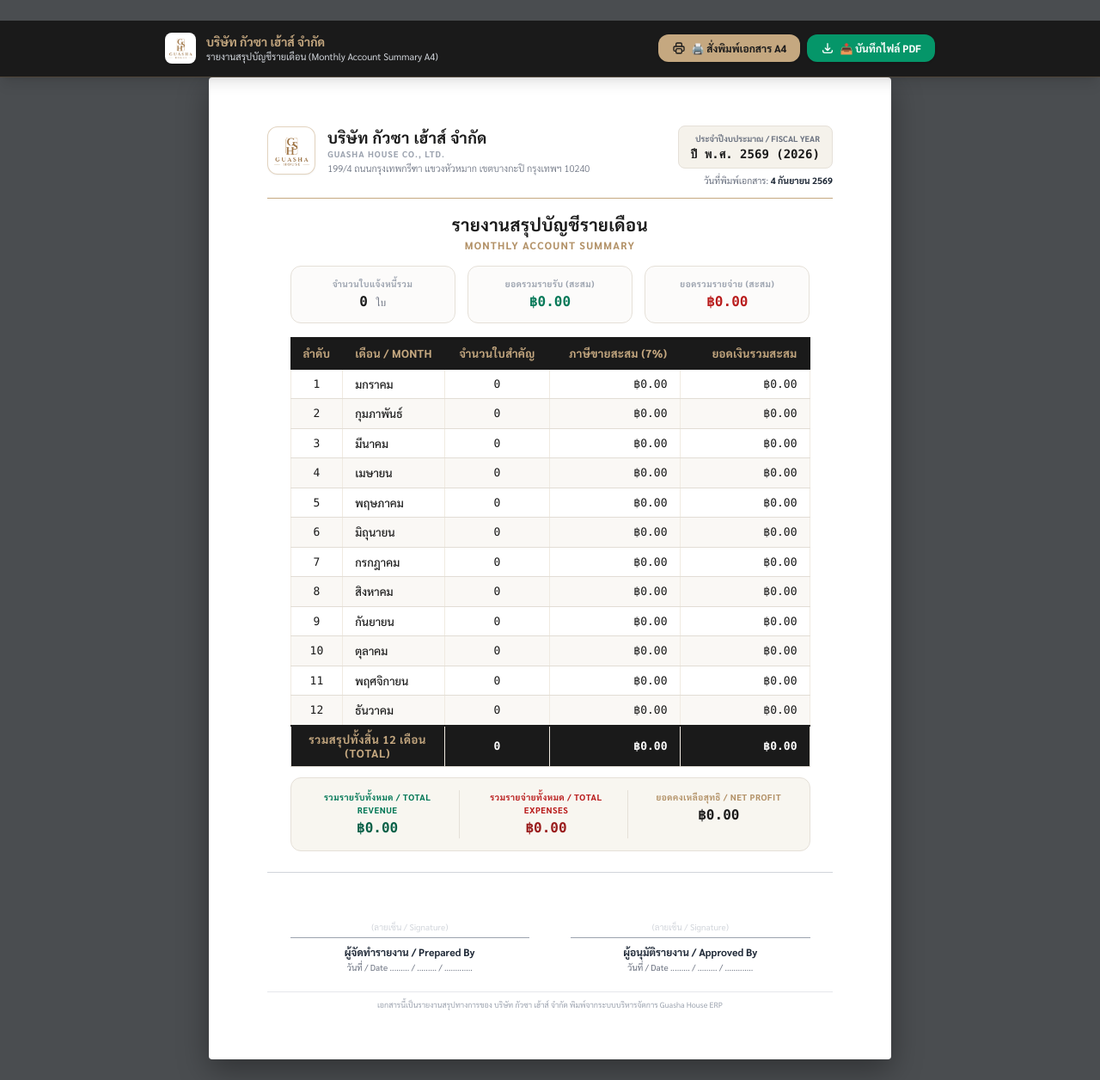
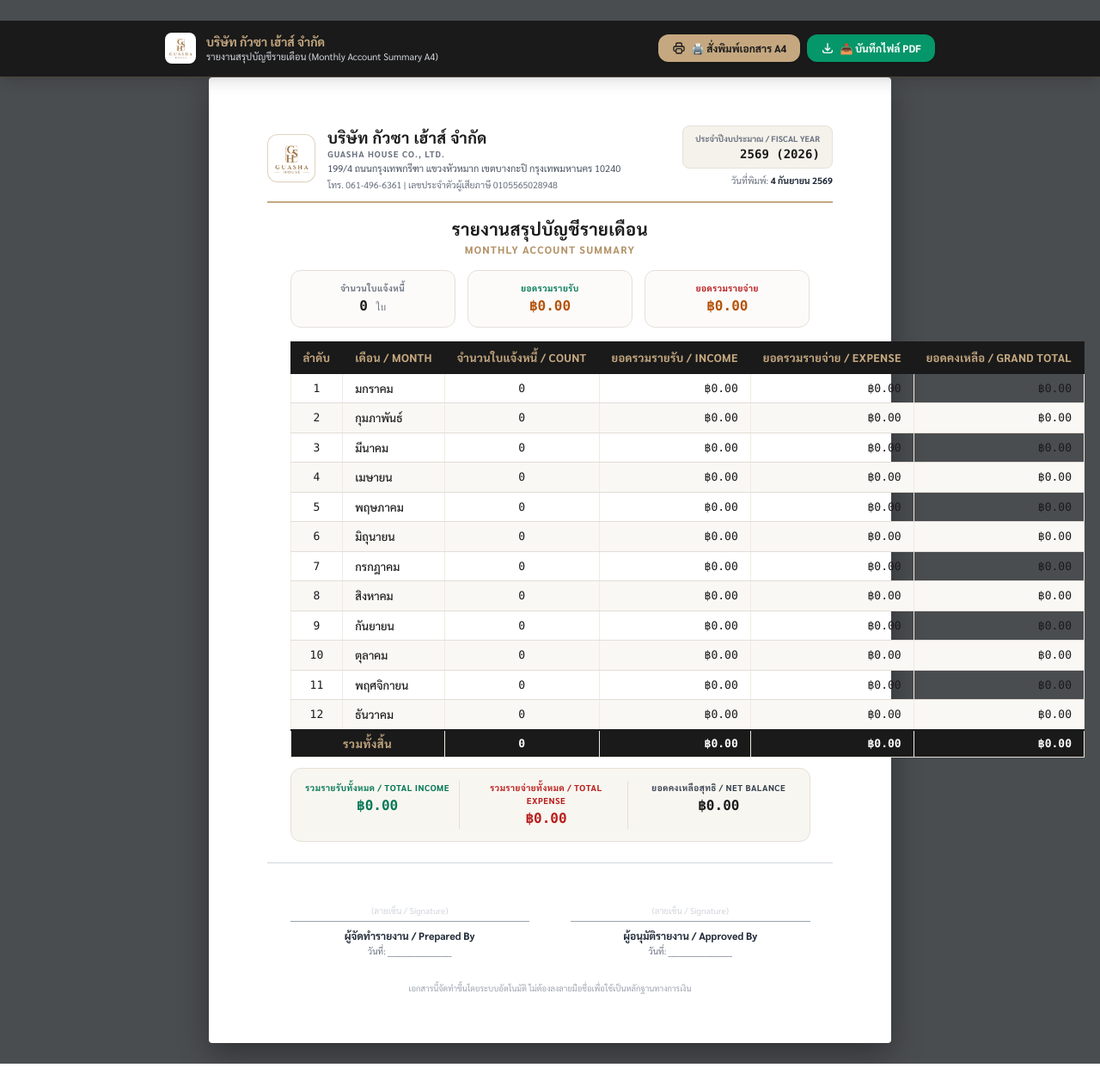
Before and after one commit to Amaraporn48/guasha-house, a FastAPI app: page /print/monthly-account in a window 1280 px wide. Shown: the whole page at 86% size. Run offline with FastAPI, Linux system fonts and the light colour scheme; data that the repository does not hold is empty; some libraries are stand-ins or nearby versions.

Commit message:
Update print summary report to match 6-column layout blueprint with monthly expense breakdown

```diff
--- a/main.py
+++ b/main.py
@@ -1652,7 +1652,7 @@ def print_monthly_account_summary(
         ).all()
 
         months_th = ["มกราคม", "กุมภาพันธ์", "มีนาคม", "เมษายน", "พฤษภาคม", "มิถุนายน", "กรกฎาคม", "สิงหาคม", "กันยายน", "ตุลาคม", "พฤศจิกายน", "ธันวาคม"]
-        monthly_stats = {m: {"sales": 0.0, "vat": 0.0, "count": 0} for m in range(1, 13)}
+        monthly_stats = {m: {"sales": 0.0, "vat": 0.0, "count": 0, "expense": 0.0} for m in range(1, 13)}
 
         total_docs_count = 0
         total_vat_sum = 0.0
@@ -1675,17 +1675,32 @@ def print_monthly_account_summary(
                 except Exception:
                     pass
 
+        # Query expenses per month
+        year_expenses = db.query(Expense.date, Expense.amount).filter(Expense.date.like(year_pattern)).all()
+        for exp_date, exp_amt in year_expenses:
+            if exp_date and len(exp_date) >= 7:
+                try:
+                    m = int(exp_date.split("-")[1])
+                    if 1 <= m <= 12:
+                        monthly_stats[m]["expense"] += float(exp_amt or 0.0)
+                except Exception:
+                    pass
+
         months_list = []
         for m in range(1, 13):
+            s_val = monthly_stats[m]["sales"]
+            e_val = monthly_stats[m]["expense"]
             months_list.append({
                 "month_num": m,
                 "month_name": months_th[m-1],
                 "count": monthly_stats[m]["count"],
                 "vat": monthly_stats[m]["vat"],
-                "sales": monthly_stats[m]["sales"]
+                "sales": s_val,
+                "expense": e_val,
+                "net": s_val - e_val
             })
 
-        # Expenses for target_year
+        # Total Expenses for target_year
         exp_sum = db.query(func.sum(Expense.amount)).filter(Expense.date.like(year_pattern)).scalar()
         total_expenses = float(exp_sum) if exp_sum else 0.0
         net_profit = total_sales_sum - total_expenses
--- a/templates/print_summary.html
+++ b/templates/print_summary.html
@@ -152,21 +152,22 @@
 
         <div>
             <!-- 1. Header Section -->
-            <div class="flex justify-between items-start border-b border-[#c5a880] pb-3 mb-4">
+            <div class="flex justify-between items-start border-b-2 border-[#c5a880] pb-3 mb-4">
                 <div class="flex items-center gap-3.5">
                     <img src="/static/logo.png" alt="Logo" class="h-14 w-14 object-contain p-1 border border-[#c5a880]/50 rounded-xl bg-white shadow-sm">
                     <div>
                         <h1 class="text-lg font-bold text-[#1a1a1a] tracking-wide">บริษัท กัวซา เฮ้าส์ จำกัด</h1>
-                        <p class="text-[10px] font-bold text-gray-400 uppercase tracking-widest leading-none">GUASHA HOUSE CO., LTD.</p>
-                        <p class="text-[11px] text-gray-500 mt-1 font-light">199/4 ถนนกรุงเทพกรีฑา แขวงหัวหมาก เขตบางกะปิ กรุงเทพฯ 10240</p>
+                        <p class="text-[10px] font-bold text-gray-500 uppercase tracking-widest leading-none">GUASHA HOUSE CO., LTD.</p>
+                        <p class="text-[11px] text-gray-600 mt-1">199/4 ถนนกรุงเทพกรีฑา แขวงหัวหมาก เขตบางกะปิ กรุงเทพมหานคร 10240</p>
+                        <p class="text-[10.5px] text-gray-500 mt-0.5">โทร. 061-496-6361 | เลขประจำตัวผู้เสียภาษี 0105565028948</p>
                     </div>
                 </div>
                 <div class="text-right text-xs text-gray-600 space-y-1">
                     <div class="bg-[#f5f2eb] px-3.5 py-1.5 rounded-lg border border-[#e5e0d8] text-right inline-block">
                         <span class="font-bold text-gray-500 text-[9.5px] uppercase block">ประจำปีงบประมาณ / FISCAL YEAR</span>
-                        <span class="font-bold text-[#1a1a1a] text-sm font-mono">ปี พ.ศ. {{ target_year_th }} ({{ target_year }})</span>
+                        <span class="font-bold text-[#1a1a1a] text-sm font-mono">{{ target_year_th }} ({{ target_year }})</span>
                     </div>
-                    <p class="text-[10.5px] text-gray-500 pt-0.5">วันที่พิมพ์เอกสาร: <strong class="text-gray-800">{{ print_date }}</strong></p>
+                    <p class="text-[10.5px] text-gray-500 pt-0.5">วันที่พิมพ์: <strong class="text-gray-800">{{ print_date }}</strong></p>
                 </div>
             </div>
 
@@ -179,29 +180,30 @@
             <!-- 3. Summary Cards (3 Horizontal Columns, 92% Width Centered) -->
             <div class="w-[92%] mx-auto grid grid-cols-3 gap-3.5 mb-4">
                 <div class="bg-[#fcfbfa] border border-[#e5e0d8] rounded-xl p-3 text-center shadow-xs">
-                    <span class="text-[10px] font-bold text-gray-400 uppercase tracking-wider block">จำนวนใบแจ้งหนี้รวม</span>
+                    <span class="text-[10px] font-bold text-gray-500 uppercase tracking-wider block">จำนวนใบแจ้งหนี้</span>
                     <span class="text-base font-bold text-[#1a1a1a] font-mono mt-0.5 block">{{ total_docs_count }} <span class="text-xs font-normal text-gray-500">ใบ</span></span>
                 </div>
                 <div class="bg-[#fcfbfa] border border-[#e5e0d8] rounded-xl p-3 text-center shadow-xs">
-                    <span class="text-[10px] font-bold text-gray-400 uppercase tracking-wider block">ยอดรวมรายรับ (สะสม)</span>
-                    <span class="text-base font-bold text-emerald-700 font-mono mt-0.5 block">฿{{ "{:,.2f}".format(total_sales_sum or 0) }}</span>
+                    <span class="text-[10px] font-bold text-emerald-700 uppercase tracking-wider block">ยอดรวมรายรับ</span>
+                    <span class="text-base font-bold text-amber-700 font-mono mt-0.5 block">฿{{ "{:,.2f}".format(total_sales_sum or 0) }}</span>
                 </div>
                 <div class="bg-[#fcfbfa] border border-[#e5e0d8] rounded-xl p-3 text-center shadow-xs">
-                    <span class="text-[10px] font-bold text-gray-400 uppercase tracking-wider block">ยอดรวมรายจ่าย (สะสม)</span>
-                    <span class="text-base font-bold text-red-700 font-mono mt-0.5 block">฿{{ "{:,.2f}".format(total_expenses or 0) }}</span>
+                    <span class="text-[10px] font-bold text-red-700 uppercase tracking-wider block">ยอดรวมรายจ่าย</span>
+                    <span class="text-base font-bold text-amber-700 font-mono mt-0.5 block">฿{{ "{:,.2f}".format(total_expenses or 0) }}</span>
                 </div>
             </div>
 
-            <!-- 4. Main Table (92% Width, Centered, Main Focal Point) -->
+            <!-- 4. Main Table (92% Width, Centered, 6 Columns) -->
             <div class="table-container">
                 <table class="report-table">
                     <thead>
                         <tr>
-                            <th class="text-center w-12">ลำดับ</th>
-                            <th class="text-left">เดือน / MONTH</th>
-                            <th class="text-center w-32">จำนวนใบสำคัญ</th>
-                            <th class="text-right w-40">ภาษีขายสะสม (7%)</th>
-                            <th class="text-right w-44">ยอดเงินรวมสะสม</th>
+                            <th class="text-center w-10">ลำดับ</th>
+                            <th class="text-left w-28">เดือน / MONTH</th>
+                            <th class="text-center w-36">จำนวนใบแจ้งหนี้ / COUNT</th>
+                            <th class="text-right w-36">ยอดรวมรายรับ / INCOME</th>
+                            <th class="text-right w-36">ยอดรวมรายจ่าย / EXPENSE</th>
+                            <th class="text-right w-40">ยอดคงเหลือ / GRAND TOTAL</th>
                         </tr>
                     </thead>
                     <tbody>
@@ -210,16 +212,18 @@
                             <td class="text-center font-mono font-semibold text-gray-400">{{ loop.index }}</td>
                             <td class="font-bold text-[#1a1a1a]">{{ m.month_name }}</td>
                             <td class="text-center font-bold text-gray-700 font-mono">{{ m.count }}</td>
-                            <td class="text-right font-bold text-amber-800 font-mono">฿{{ "{:,.2f}".format(m.vat or 0) }}</td>
                             <td class="text-right font-bold text-[#1a1a1a] font-mono">฿{{ "{:,.2f}".format(m.sales or 0) }}</td>
+                            <td class="text-right font-bold text-[#1a1a1a] font-mono">฿{{ "{:,.2f}".format(m.expense or 0) }}</td>
+                            <td class="text-right font-bold text-[#1a1a1a] font-mono">฿{{ "{:,.2f}".format(m.net or 0) }}</td>
                         </tr>
                         {% endfor %}
                         <!-- Total Row -->
                         <tr class="total-row">
-                            <td colspan="2" class="text-center py-2.5 text-xs total-label uppercase tracking-wider">รวมสรุปทั้งสิ้น 12 เดือน (TOTAL)</td>
+                            <td colspan="2" class="text-center py-2.5 text-xs total-label uppercase tracking-wider">รวมทั้งสิ้น</td>
                             <td class="text-center py-2.5 text-xs font-mono text-white">{{ total_docs_count }}</td>
-                            <td class="text-right py-2.5 text-xs font-mono text-[#c5a880]">฿{{ "{:,.2f}".format(total_vat_sum or 0) }}</td>
-                            <td class="text-right py-2.5 text-xs font-mono text-white">฿{{ "{:,.2f}".format(total_sales_sum or 0) }}</td>
+                            <td class="text-right py-2.5 text-xs font-mono text-[#c5a880]">฿{{ "{:,.2f}".format(total_sales_sum or 0) }}</td>
+                            <td class="text-right py-2.5 text-xs font-mono text-[#c5a880]">฿{{ "{:,.2f}".format(total_expenses or 0) }}</td>
+                            <td class="text-right py-2.5 text-xs font-mono text-white">฿{{ "{:,.2f}".format(net_profit or 0) }}</td>
                         </tr>
                     </tbody>
                 </table>
@@ -228,15 +232,15 @@
             <!-- 5. Total Summary Bar (92% Width, Matching Table) -->
             <div class="w-[92%] mx-auto grid grid-cols-3 gap-3.5 bg-[#f8f6f0] p-3.5 rounded-xl border border-[#e5e0d8] mt-3">
                 <div class="text-center border-r border-[#e5e0d8] pr-2">
-                    <span class="text-[10px] font-bold text-emerald-700 uppercase tracking-wider block">รวมรายรับทั้งหมด / TOTAL REVENUE</span>
-                    <span class="text-base font-bold text-emerald-800 font-mono mt-0.5 block">฿{{ "{:,.2f}".format(total_sales_sum or 0) }}</span>
+                    <span class="text-[10px] font-bold text-emerald-700 uppercase tracking-wider block">รวมรายรับทั้งหมด / TOTAL INCOME</span>
+                    <span class="text-base font-bold text-emerald-700 font-mono mt-0.5 block">฿{{ "{:,.2f}".format(total_sales_sum or 0) }}</span>
                 </div>
                 <div class="text-center border-r border-[#e5e0d8] pr-2">
-                    <span class="text-[10px] font-bold text-red-700 uppercase tracking-wider block">รวมรายจ่ายทั้งหมด / TOTAL EXPENSES</span>
-                    <span class="text-base font-bold text-red-800 font-mono mt-0.5 block">฿{{ "{:,.2f}".format(total_expenses or 0) }}</span>
+                    <span class="text-[10px] font-bold text-red-700 uppercase tracking-wider block">รวมรายจ่ายทั้งหมด / TOTAL EXPENSE</span>
+                    <span class="text-base font-bold text-red-700 font-mono mt-0.5 block">฿{{ "{:,.2f}".format(total_expenses or 0) }}</span>
                 </div>
                 <div class="text-center">
-                    <span class="text-[10px] font-bold text-[#b39268] uppercase tracking-wider block">ยอดคงเหลือสุทธิ / NET PROFIT</span>
+                    <span class="text-[10px] font-bold text-gray-700 uppercase tracking-wider block">ยอดคงเหลือสุทธิ / NET BALANCE</span>
                     <span class="text-base font-bold text-[#1a1a1a] font-mono mt-0.5 block">฿{{ "{:,.2f}".format(net_profit or 0) }}</span>
                 </div>
             </div>
@@ -248,24 +252,24 @@
             <!-- Signature Box (2 Columns) -->
             <div class="w-[92%] mx-auto grid grid-cols-2 gap-12 text-center text-xs pt-1">
                 <div>
-                    <div class="h-14 flex items-end justify-center border-b border-gray-400 pb-1">
+                    <div class="h-12 flex items-end justify-center border-b border-gray-400 pb-1">
                         <span class="text-gray-300 text-[10px]">(ลายเซ็น / Signature)</span>
                     </div>
                     <p class="font-bold text-gray-800 mt-2 text-xs">ผู้จัดทำรายงาน / Prepared By</p>
-                    <p class="text-[10px] text-gray-500 mt-0.5">วันที่ / Date ......... / ......... / .............</p>
+                    <p class="text-[10px] text-gray-500 mt-0.5">วันที่: _______________________</p>
                 </div>
                 <div>
-                    <div class="h-14 flex items-end justify-center border-b border-gray-400 pb-1">
+                    <div class="h-12 flex items-end justify-center border-b border-gray-400 pb-1">
                         <span class="text-gray-300 text-[10px]">(ลายเซ็น / Signature)</span>
                     </div>
                     <p class="font-bold text-gray-800 mt-2 text-xs">ผู้อนุมัติรายงาน / Approved By</p>
-                    <p class="text-[10px] text-gray-500 mt-0.5">วันที่ / Date ......... / ......... / .............</p>
+                    <p class="text-[10px] text-gray-500 mt-0.5">วันที่: _______________________</p>
                 </div>
             </div>
 
             <!-- 7. Footer -->
-            <div class="text-center text-[9px] text-gray-400 border-t border-gray-200 pt-2">
-                เอกสารนี้เป็นรายงานสรุปทางการของ บริษัท กัวซา เฮ้าส์ จำกัด พิมพ์จากระบบบริหารจัดการ Guasha House ERP
+            <div class="text-center text-[9.5px] text-gray-400 pt-2">
+                เอกสารนี้จัดทำขึ้นโดยระบบอัตโนมัติ ไม่ต้องลงลายมือชื่อเพื่อใช้เป็นหลักฐานทางการเงิน
             </div>
         </div>
 
```
